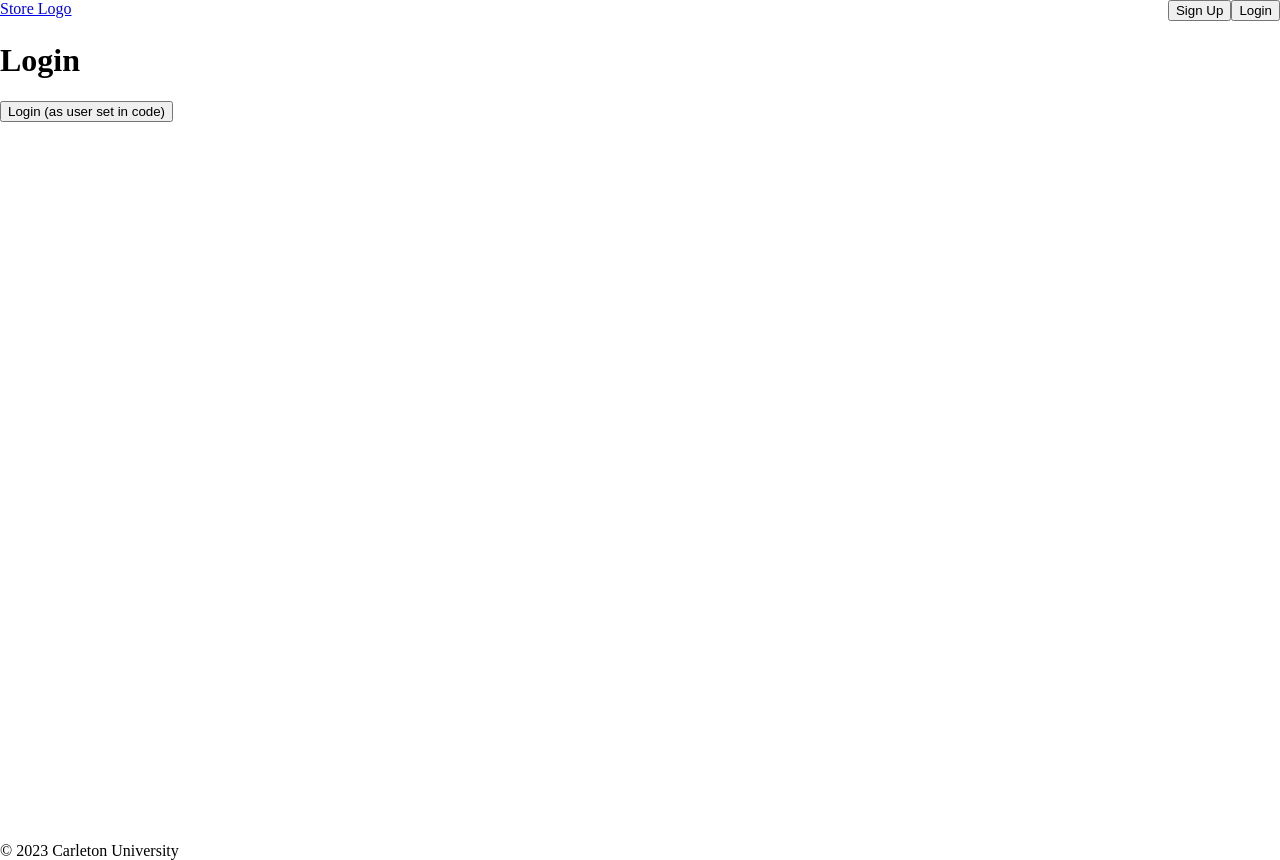
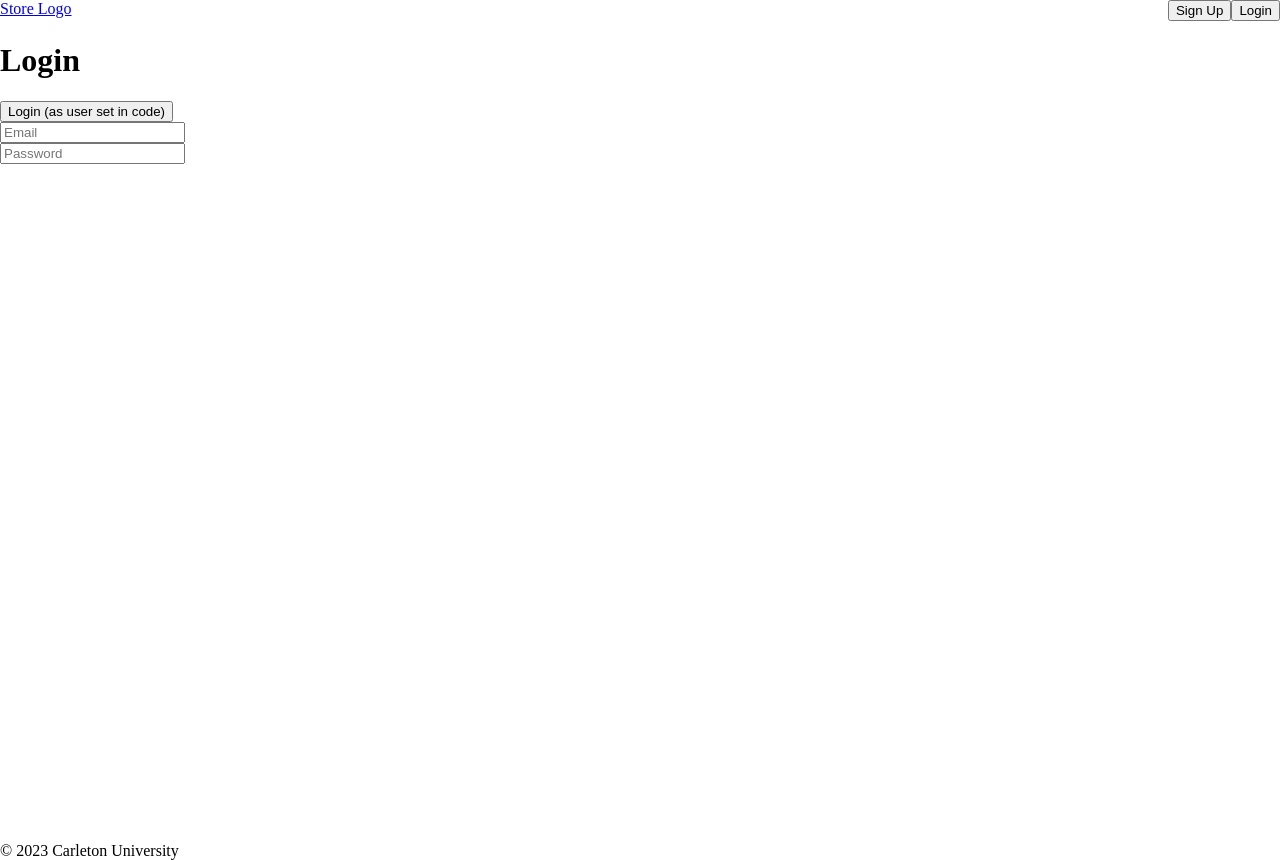
Before and after one commit to Hack-The-Tunnels-8/hack-the-tunnels-smelly-basement-codeersss, a React (Vite) app in the folder client/: page /login in a window 1280 px wide. Built offline with nearby package versions, Linux system fonts and the light colour scheme.

Commit message:
Login Thing Added

```diff
--- a/client/src/components/Footer/Footer.style.scss
+++ b/client/src/components/Footer/Footer.style.scss
@@ -1,5 +1,6 @@
 .footer {
   width: 100%;
   background-color: black;
-  color: white;
+  color: rgb(0, 203, 230);
+
 }
--- a/client/src/pages/Login/Login.tsx
+++ b/client/src/pages/Login/Login.tsx
@@ -31,6 +31,11 @@ function Login() {
         <button onClick={() => attemptLogin()}>
           Login (as user set in code)
         </button>
+        <div>
+        <input placeholder="Email"></input>
+        </div>
+        <input placeholder="Password"></input>
+
         {message && <p>{message}</p>}
       </div>
     </Page>
```
